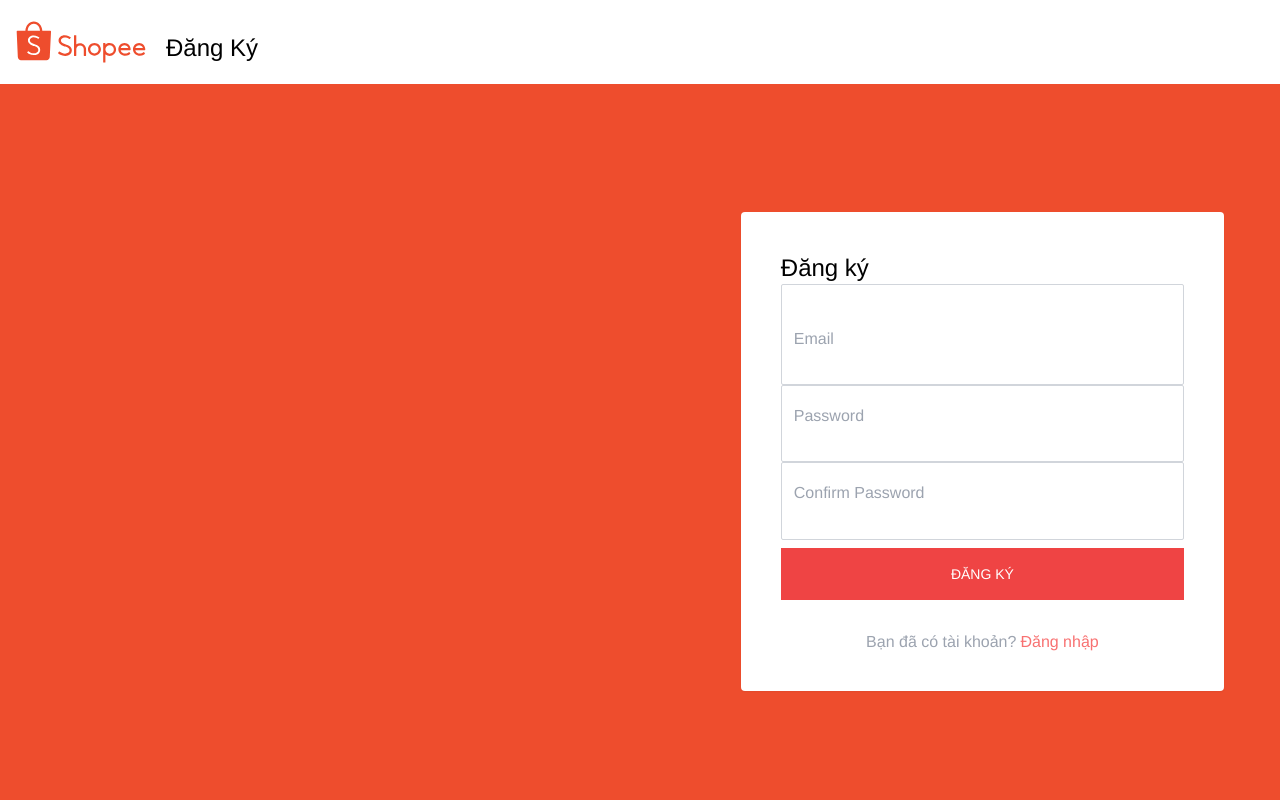
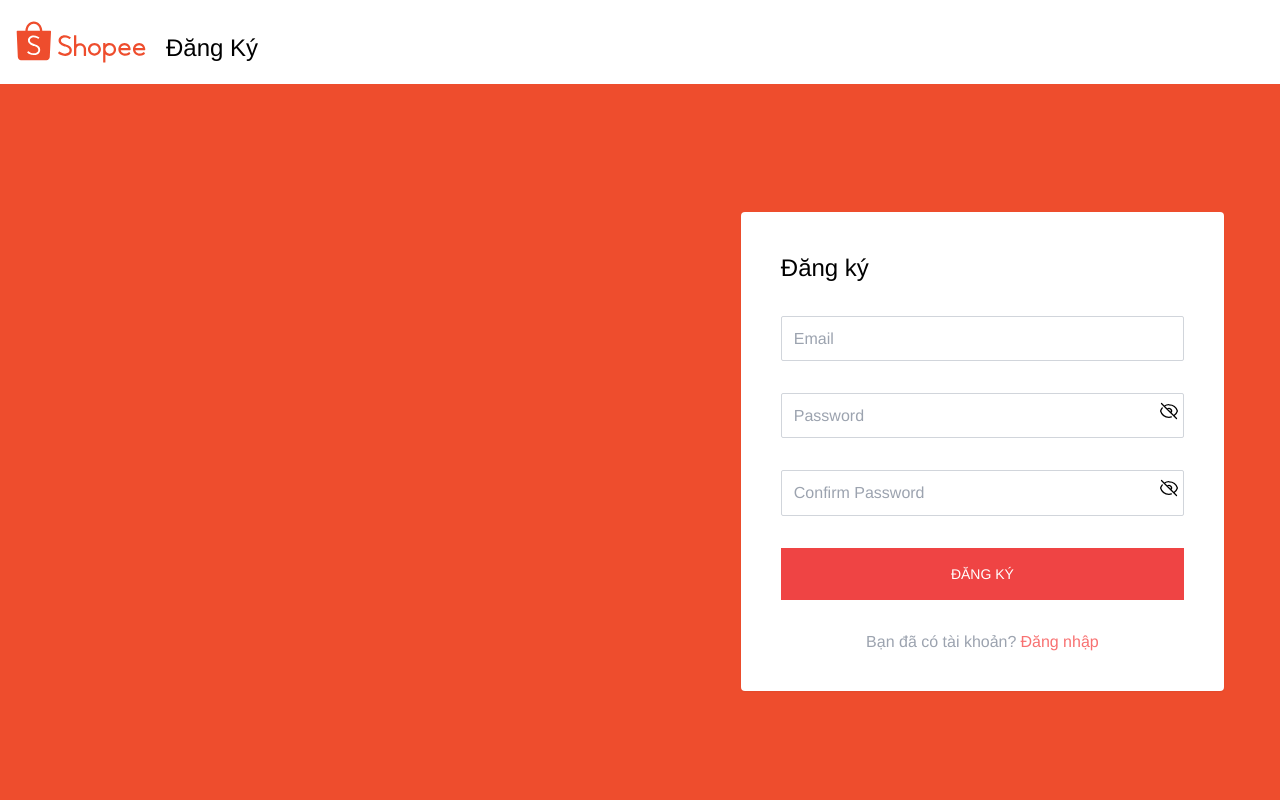
Before and after one commit to LyanRay99/Shopee_Clone, a React (Vite) app: page /register in a window 1280 px wide. Shown: the top 800 px of the page. Built offline with nearby package versions, Linux system fonts and the light colour scheme.

Commit message:
feature change password

```diff
--- a/src/@types/user.type.ts
+++ b/src/@types/user.type.ts
@@ -1,7 +1,9 @@
+type Role = 'User' | 'Admin'
+
 //* Interface của User
 export interface User {
   _id: string
-  roles: string[]
+  roles: Role[]
   email: string
   name?: string
   date_of_birth?: string //* ISO 8601
--- a/src/Api/user.api.ts
+++ b/src/Api/user.api.ts
@@ -2,14 +2,14 @@ import http from 'src/Utils/http'
 import path from 'src/Constants/path'
 import { SuccessResponse } from 'src/@types/utils.type'
 import { User } from 'src/@types/user.type'
-import { Omit } from 'lodash'
+// import { Omit } from 'lodash'
 
 /*
  * khai báo lại interface dùng cho updateUser
  * kế thừa lại interface User và dùng omit loại bỏ đi một số property
  * thêm mới 2 property (password, newPassword) vào
  */
-interface BodyUser extends Omit<User, '_id' | 'role' | 'email' | 'createAt' | 'updateAt'> {
+interface BodyUser extends Omit<User, '_id' | 'roles' | 'email' | 'createdAt' | 'updatedAt'> {
   password?: string
   newPassword?: string
 }
--- a/src/Components/Input/input.tsx
+++ b/src/Components/Input/input.tsx
@@ -1,5 +1,7 @@
+//* Library
 import { InputHTMLAttributes } from 'react'
 import type { UseFormRegister, RegisterOptions } from 'react-hook-form'
+import { useState } from 'react'
 
 //* Tạo input component để tái sử dụng trong form
 //* các property mà input nhận vào (được khai báo type trong interface)
@@ -26,19 +28,73 @@ export default function Input(props: InputProps) {
     ...rest
   } = props
 
-  const registerResult = register && name ? register(name, rules) : {}
+  const registerResult = register && name ? register(name, rules) : null
+
+  const [openEye, setOpenEye] = useState(false)
+
+  const toggleEye = () => {
+    setOpenEye((prev) => !prev)
+  }
+
+  const handleType = () => {
+    if (rest.type === 'password') {
+      return openEye ? 'text' : 'password'
+    }
+    return rest.type
+  }
 
   return (
-    <div className={classNameInput}>
-      <input
-        className={className}
-        // classNameEye='absolute right-[5px] h-5 w-5 cursor-pointer top-[12px]'
-        autoComplete='on'
-        {...registerResult}
-        {...rest}
-      />
+    <div className={'relative ' + className}>
+      <input className={classNameInput} {...registerResult} {...rest} type={handleType()} />
+      {rest.type === 'password' && openEye && (
+        <svg
+          xmlns='http://www.w3.org/2000/svg'
+          fill='none'
+          viewBox='0 0 24 24'
+          strokeWidth={1.5}
+          stroke='currentColor'
+          className={classNameEye}
+          onClick={toggleEye}
+        >
+          <path
+            strokeLinecap='round'
+            strokeLinejoin='round'
+            d='M2.036 12.322a1.012 1.012 0 010-.639C3.423 7.51 7.36 4.5 12 4.5c4.638 0 8.573 3.007 9.963 7.178.07.207.07.431 0 .639C20.577 16.49 16.64 19.5 12 19.5c-4.638 0-8.573-3.007-9.963-7.178z'
+          />
+          <path strokeLinecap='round' strokeLinejoin='round' d='M15 12a3 3 0 11-6 0 3 3 0 016 0z' />
+        </svg>
+      )}
+      {rest.type === 'password' && !openEye && (
+        <svg
+          xmlns='http://www.w3.org/2000/svg'
+          fill='none'
+          viewBox='0 0 24 24'
+          strokeWidth={1.5}
+          stroke='currentColor'
+          className={classNameEye}
+          onClick={toggleEye}
+        >
+          <path
+            strokeLinecap='round'
+            strokeLinejoin='round'
+            d='M3.98 8.223A10.477 10.477 0 001.934 12C3.226 16.338 7.244 19.5 12 19.5c.993 0 1.953-.138 2.863-.395M6.228 6.228A10.45 10.45 0 0112 4.5c4.756 0 8.773 3.162 10.065 7.498a10.523 10.523 0 01-4.293 5.774M6.228 6.228L3 3m3.228 3.228l3.65 3.65m7.894 7.894L21 21m-3.228-3.228l-3.65-3.65m0 0a3 3 0 10-4.243-4.243m4.242 4.242L9.88 9.88'
+          />
+        </svg>
+      )}
 
       <div className={classNameError}>{errorMessage}</div>
     </div>
+
+    // <div className={classNameInput}>
+    //   <input
+    //     className={className}
+    //     // classNameEye='absolute right-[5px] h-5 w-5 cursor-pointer top-[12px]'
+    //     autoComplete='on'
+    //     {...registerResult}
+    //     {...rest}
+    //   />
+
+    //   <div className={classNameError}>{errorMessage}</div>
+    // </div>
   )
 }
--- a/src/Pages/User/Pages/ChangePassword/ChangePassword.tsx
+++ b/src/Pages/User/Pages/ChangePassword/ChangePassword.tsx
@@ -1,18 +1,68 @@
+//* Library
+import { useForm } from 'react-hook-form'
+import { yupResolver } from '@hookform/resolvers/yup'
+import { useMutation } from '@tanstack/react-query'
+import { toast } from 'react-toastify'
+import { omit } from 'lodash'
+
 //* Utils
 import Input from 'src/Components/Input'
 import Button from 'src/Components/Button'
+import { updateProfile } from 'src/Api/user.api'
+import { isAxiosError_UnprocessableEntity } from 'src/Utils/axiosError'
+import { ErrorResponse } from 'src/@types/utils.type'
+import { UserSchema, userSchema } from 'src/Utils/ruleForm'
+
+//* Type
+type FormData = Pick<UserSchema, 'password' | 'new_password' | 'confirm_password'>
+const passwordSchema = userSchema.pick(['password', 'new_password', 'confirm_password'])
 
 export default function ChangePassword() {
+  const {
+    register,
+    formState: { errors },
+    handleSubmit,
+    setError,
+    reset
+  } = useForm<FormData>({
+    defaultValues: {
+      password: '',
+      confirm_password: '',
+      new_password: ''
+    },
+    resolver: yupResolver(passwordSchema)
+  })
+
+  const updateProfileMutation = useMutation(updateProfile)
+
+  const onSubmit = handleSubmit(async (data) => {
+    try {
+      const res = await updateProfileMutation.mutateAsync(omit(data, ['confirm_password']))
+      toast.success(res.data.message)
+      reset()
+    } catch (error) {
+      if (isAxiosError_UnprocessableEntity<ErrorResponse<FormData>>(error)) {
+        const formError = error.response?.data.data
+        if (formError) {
+          Object.keys(formError).forEach((key) => {
+            setError(key as keyof FormData, {
+              message: formError[key as keyof FormData],
+              type: 'Server'
+            })
+          })
+        }
+        // }
+      }
+    }
+  })
+
   return (
     <div className='rounded-sm bg-white px-2 pb-10 shadow md:px-7 md:pb-20'>
       <div className='border-b border-b-gray-200 py-6'>
         <h1 className='text-lg font-medium capitalize text-gray-900'>Đổi mật khẩu</h1>
         <div className='mt-1 text-sm text-gray-700'>Quản lý thông tin hồ sơ để bảo mật tài khoản</div>
       </div>
-      <form
-        className='mt-8 mr-auto max-w-2xl'
-        // onSubmit={onSubmit}
-      >
+      <form className='mt-8 mr-auto max-w-2xl' onSubmit={onSubmit}>
         <div className='mt-6 flex-grow md:mt-0 md:pr-12'>
           <div className='mt-2 flex flex-col flex-wrap sm:flex-row'>
             <div className='truncate pt-3 capitalize sm:w-[20%] sm:text-right'>Mật khẩu cũ</div>
@@ -20,11 +70,11 @@ export default function ChangePassword() {
               <Input
                 classNameInput='w-full rounded-sm border border-gray-300 px-3 py-2 outline-none focus:border-gray-500 focus:shadow-sm'
                 className='relative '
-                // register={register}
+                register={register}
                 name='password'
                 type='password'
                 placeholder='Mật khẩu cũ'
-                // errorMessage={errors.password?.message}
+                errorMessage={errors.password?.message}
               />
             </div>
           </div>
@@ -34,11 +84,11 @@ export default function ChangePassword() {
               <Input
                 classNameInput='w-full rounded-sm border border-gray-300 px-3 py-2 outline-none focus:border-gray-500 focus:shadow-sm'
                 className='relative '
-                // register={register}
+                register={register}
                 name='new_password'
                 type='password'
                 placeholder='Mật khẩu mới'
-                // errorMessage={errors.new_password?.message}
+                errorMessage={errors.new_password?.message}
               />
             </div>
           </div>
@@ -48,11 +98,11 @@ export default function ChangePassword() {
               <Input
                 classNameInput='w-full rounded-sm border border-gray-300 px-3 py-2 outline-none focus:border-gray-500 focus:shadow-sm'
                 className='relative '
-                // register={register}
+                register={register}
                 name='confirm_password'
                 type='password'
                 placeholder='Nhập lại mật khẩu'
-                // errorMessage={errors.confirm_password?.message}
+                errorMessage={errors.confirm_password?.message}
               />
             </div>
           </div>
--- a/src/Pages/User/Pages/Profile/Profile.tsx
+++ b/src/Pages/User/Pages/Profile/Profile.tsx
@@ -93,10 +93,7 @@ export default function Profile() {
       const res = await updateProfileMutation.mutateAsync({
         ...data,
         date_of_birth: data.date_of_birth?.toISOString(),
-        avatar: avatarName,
-        roles: [],
-        createdAt: '',
-        updatedAt: ''
+        avatar: avatarName
       })
 
       setProfile_ContextAPI(res.data.data)
--- a/src/Utils/ruleForm.ts
+++ b/src/Utils/ruleForm.ts
@@ -122,8 +122,16 @@ export const userSchema = yup.object({
   avatar: yup.string().max(1000, 'Độ dài tối đa là 1000 ký tự'),
   date_of_birth: yup.date().max(new Date(), 'Hãy chọn 1 ngày trong quá khứ'),
   //* kế thừa password từ schema ở trên
-  password: schema.fields['password'],
-  newPassword: schema.fields['password'],
+  password: yup
+    .string()
+    .required('Password la bat buoc')
+    .max(160, 'Do dai tu 6 - 160 ky tu')
+    .min(6, 'Do dai tu 6 - 160 ky tu'),
+  new_password: yup
+    .string()
+    .required('Password la bat buoc')
+    .max(160, 'Do dai tu 6 - 160 ky tu')
+    .min(6, 'Do dai tu 6 - 160 ky tu'),
   confirm_password: handleConfirmPasswordYup('confirm_password')
 })
 
```
